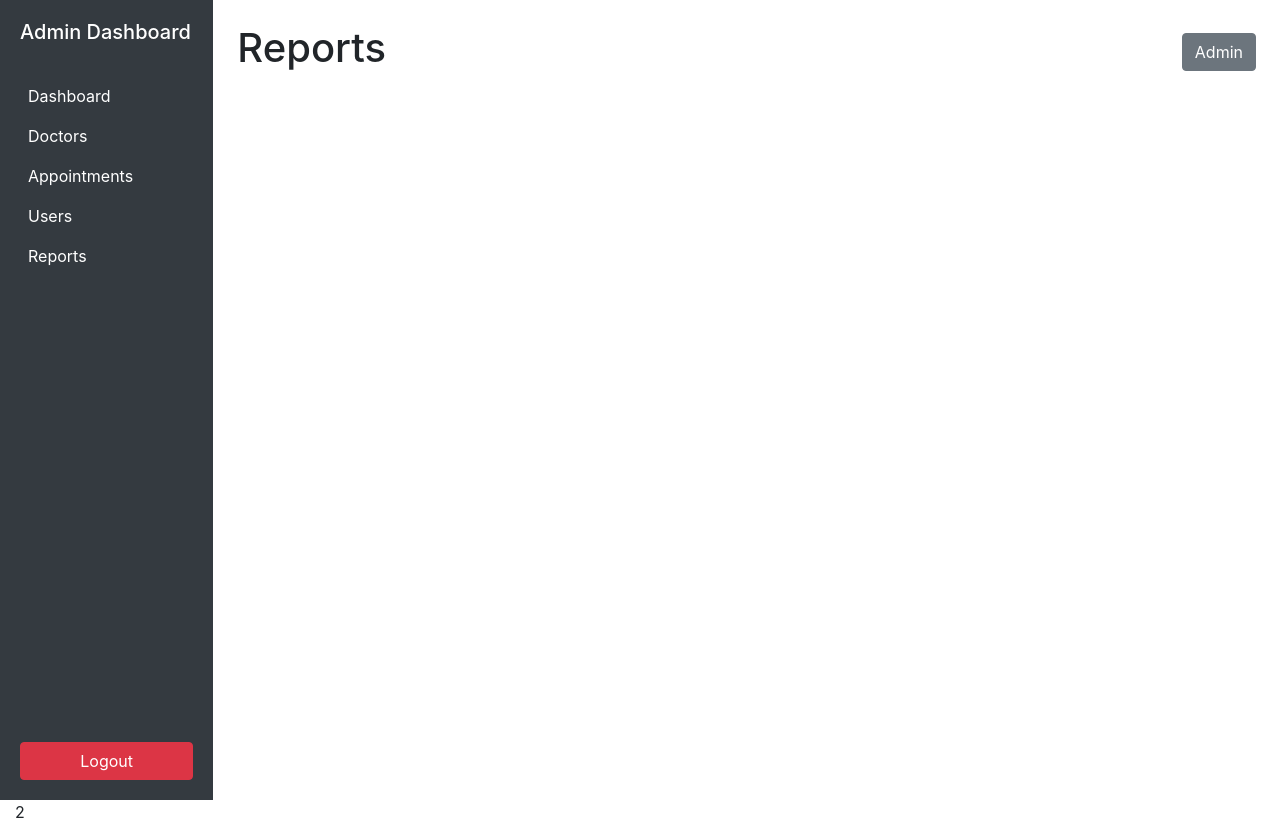
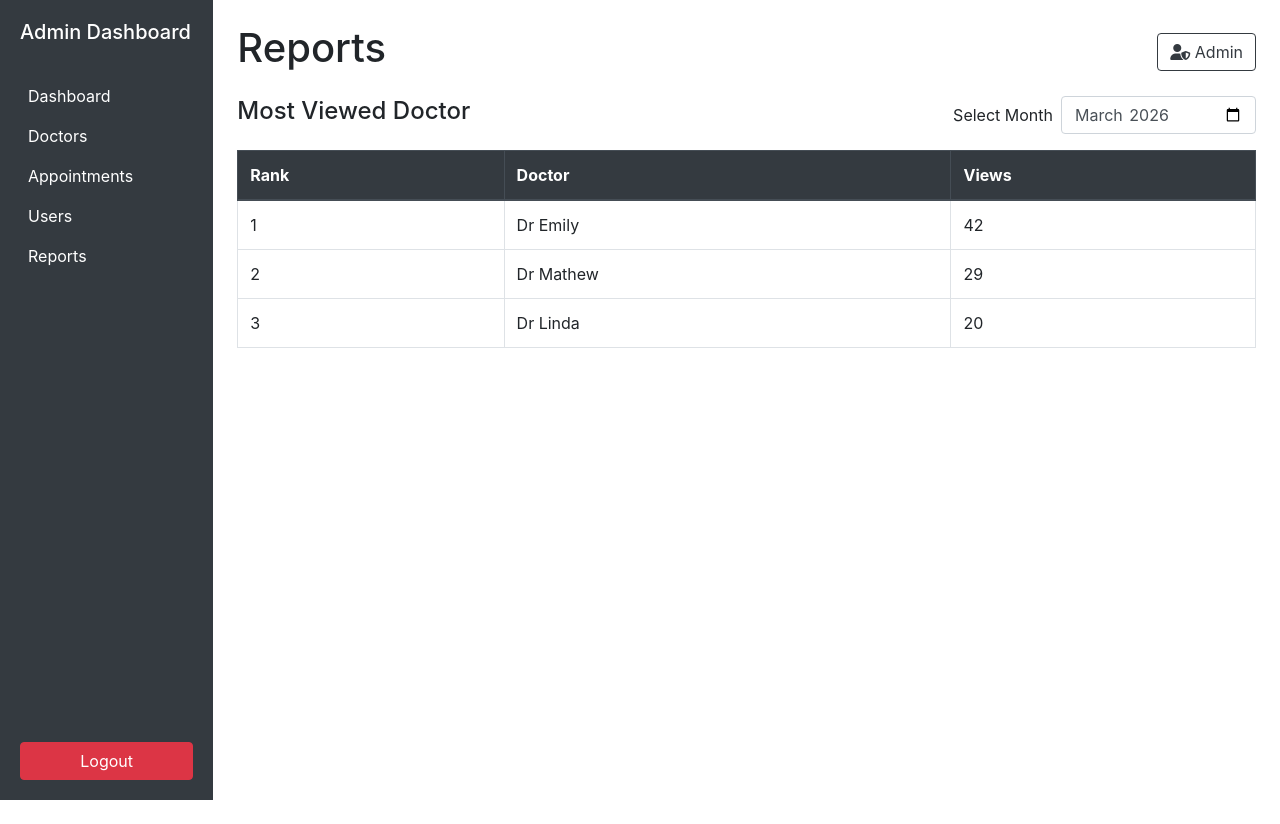
Before and after one commit to amritheshsiva/hospital_management, a Django app: page /report in a window 1280 px wide. After the commit the page ends 800 px from the top, so only its background shows below. Run offline with Django 4.2, Linux system fonts and the light colour scheme; some libraries are stand-ins or nearby versions.

Commit message:
report page

```diff
--- a/Admin/adminside/adminapp/templates/reports.html
+++ b/Admin/adminside/adminapp/templates/reports.html
@@ -15,11 +15,48 @@
     <div class="container-fluid">
         <div class="row">
             {% include "partials/navbar.html" %}
-        <div class="col-md-10 p-4">
-            <div class='d-flex align-items-center mb-3 '>
-                 <h1>Reports</h1>
-                <button class="btn btn-secondary ml-auto">Admin</button>
-            </div >
+            <div class="col-md-10 p-4">
+                <div class='d-flex align-items-center mb-3 '>
+                    <h1>Reports</h1>
+                    <button class="btn btn-outline-dark ml-auto"><i class="fas fa-user-shield"></i> Admin</button>
+                </div >
+                <div class="d-flex align-items-center mt-3 mb-3">
+                    <h4>Most Viewed Doctor</h4>
+                    <div class="ml-auto d-flex align-items-center">
+                        <label class="mb-0 mr-2">Select Month</label>
+                        <input type="month" class="form-control w-auto" value="2026-03">
+                    </div>
+                </div>
+
+                <div class="table-responsive">
+                    <table class="table table-bordered table-hover">
+                        <thead class="thead-dark">
+                            <tr>
+                                <th>Rank</th>
+                                <th>Doctor</th>
+                                <th>Views</th>
+                            </tr>
+                        </thead>
+                        <tbody>
+                            <tr>
+                                <td>1</td>
+                                <td>Dr Emily</td>
+                                <td>42</td>
+                            </tr>
+                            <tr>
+                                <td>2</td>
+                                <td>Dr Mathew</td>
+                                <td>29</td>
+                            </tr>
+                            <tr>
+                                <td>3</td>
+                                <td>Dr Linda</td>
+                                <td>20</td>
+                            </tr>
+                        </tbody>
+                    </table>
+                </div>
+            </div>
         </div>
-    </div>2
+    </div>
 </html>
```
